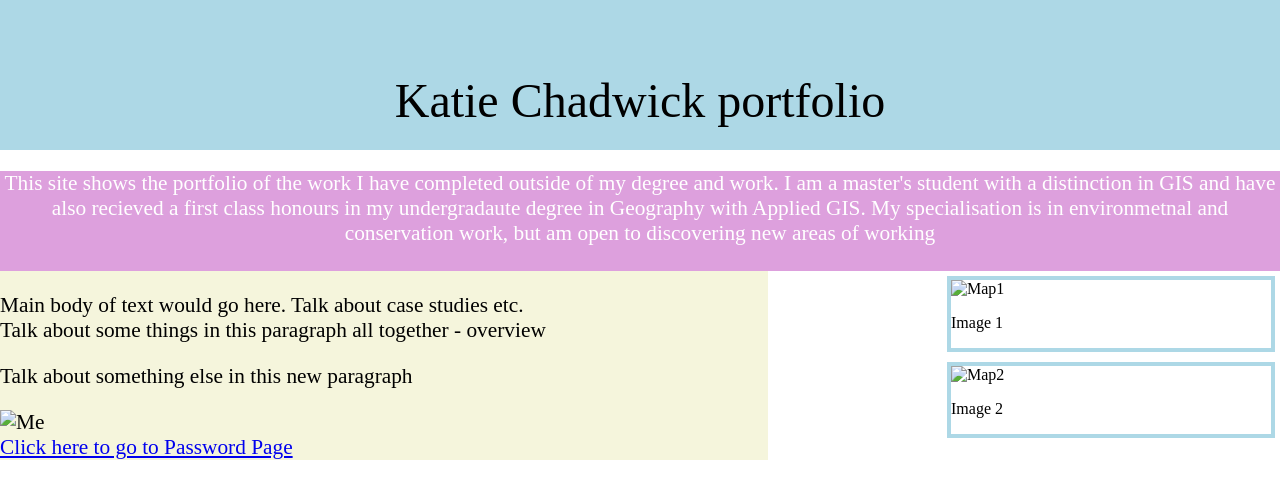
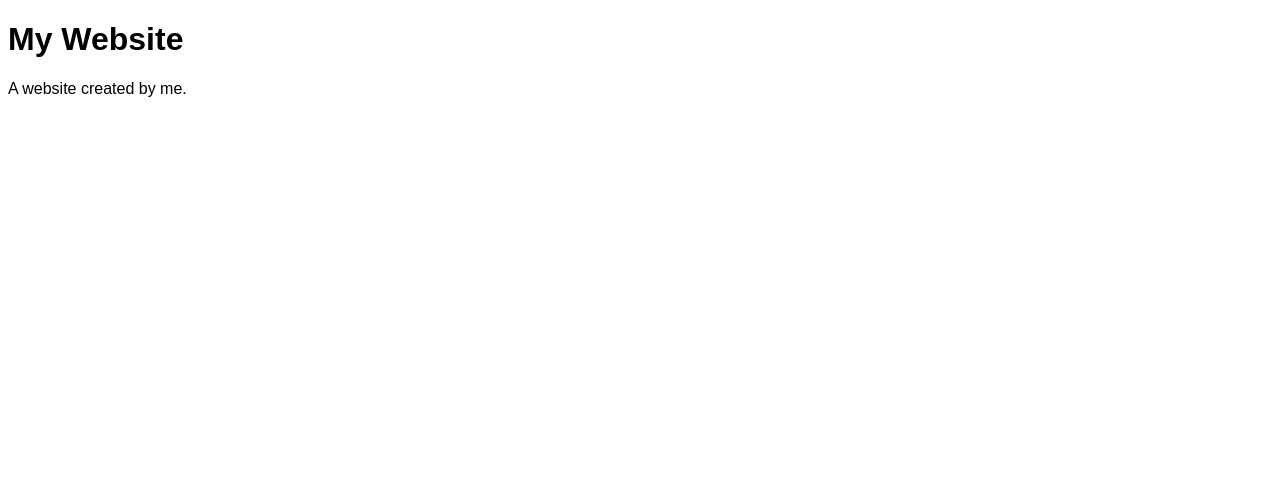
Before and after one commit to KatieChadwick/KatieChadwick.github.io, a plain HTML site: page index.html in a window 1280 px wide. Drawn offline with Linux system fonts and the light colour scheme.

Commit message:
Update index.html

```diff
--- a/index.html
+++ b/index.html
@@ -1,92 +1,20 @@
 <!DOCTYPE html>
-<html>
 
-<! –– text about the monk diamond, an image of the team, an image of the diamond, a monkdiamon fact file ––>
+<html lang="en">
+<head>
 
-
-<head>
-	<title>	Katie Chadwick work profile </title>
-
-	<style>
-		body {
-			margin: 0px;
-		}
-		.text {
-			width: 60%;
-			float: left;
-			font-size: 16pt;
-			background-color: beige;
-		}
-		.header {
-			background-color:lightblue;
-			colour: green;
-			height: 100px;
-			font-size: 36pt;
-			text-align: center;
-			padding: 25px;
-
-		}
-		.title {
-			background-color: plum;
-			color: white;
-			text-align: center;
-			font-size: 16pt;
-			height: 100px;
-			margin: 0px;
-		}
-		.floats {
-			margin: 5px;
-			width: 25%;
-			float: right;
-			border: 4px solid lightblue;
-		.pad {
-			padding: 25px;
-		}
-
-	</style>
-
-
-
+<title> Page Title </title>
+<meta charset="UTF-8">
+<meta name="viewport" content="width=device-width, initial-scale=1">
+<style>
+	body {
+  	font-family: Arial, Helvetica, sans-serif;
+	}
+</style>
 </head>
 
 <body>
-
-	<div class="header">
-		<p> Katie Chadwick portfolio </p>
-	</div>
-
-	<div class="title">
-		<p> This site shows the portfolio of the work I have completed outside of my degree and work. I am a master's student with a distinction in GIS and have also recieved a first class honours in my undergradaute degree in Geography with Applied GIS. My specialisation is in environmetnal and conservation work, but am open to discovering new areas of working </p>
-	</div>
-
-
-	<div class="text pad">
-		<p> Main body of text would go here. Talk about case studies etc. <br/>
-		Talk about some things in this paragraph all together - overview </p>
-		<p> Talk about something else in this new paragraph </p>
-		<img src="Graduate walk.jpg", alt = "Me", style = "hight: 100px;"/>
-	</div>
-
-	<div class="floats pad">
-		<img src = "Map1.png", alt = "Map1", style="width: 200px;"/>
-		<p style = "text-align: centre;">
-			Image 1
-		</p>
-	</div>
-
-	<div class="floats pad">
-		<img src = "Map2.png", alt = "Map2", style="width: 200px;"/>
-		<p style = "text-align: centre;">
-			Image 2
-		</p>
-	</div>
-
-	<div class="text pad">
-	<a href = "Mission2.html"> Click here to go to Password Page </a>
-	</div>
-
-
-
-
+<h1>My Website</h1>
+<p>A website created by me.</p>
 </body>
 </html>
```
